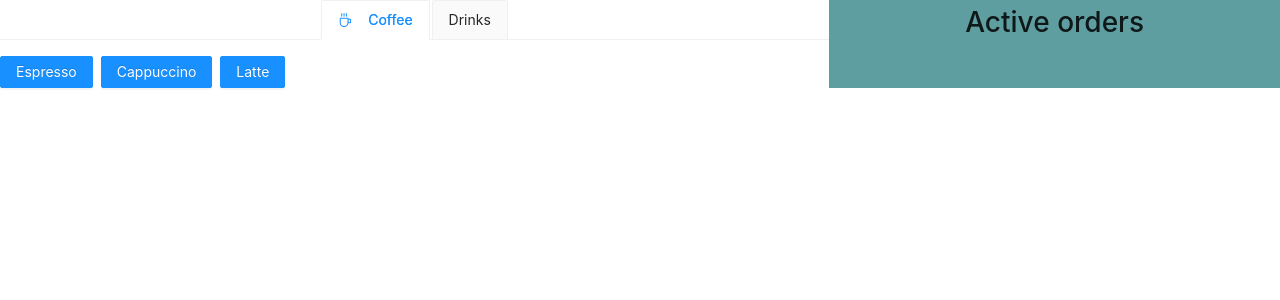
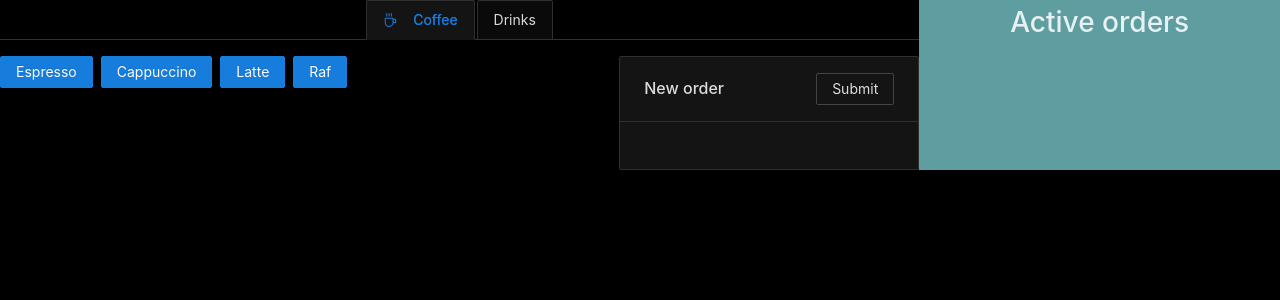
Before and after one commit to MarkTiukov/CoffeeApp, a React (Create React App) app in the folder coffee-app/: page / in a window 1280 px wide. Shown: the top 300 px of the page. Built offline with nearby package versions, Linux system fonts and the light colour scheme.

Commit message:
redux begin

```diff
--- a/coffee-app/package.json
+++ b/coffee-app/package.json
@@ -4,12 +4,14 @@
   "private": true,
   "dependencies": {
     "@ant-design/icons": "^4.7.0",
+    "@reduxjs/toolkit": "^1.6.2",
     "@testing-library/jest-dom": "^5.14.1",
     "@testing-library/react": "^11.2.7",
     "@testing-library/user-event": "^12.8.3",
     "antd": "^4.17.2",
     "react": "^17.0.2",
     "react-dom": "^17.0.2",
+    "react-redux": "^7.2.6",
     "react-scripts": "4.0.3",
     "web-vitals": "^1.1.2"
   },
--- a/coffee-app/src/app/App.js
+++ b/coffee-app/src/app/App.js
@@ -1,4 +1,5 @@
 import Cashier from "../components/cashier";
+
 
 function App() {
   return (
--- /dev/null
+++ b/coffee-app/src/app/store.js
@@ -0,0 +1,8 @@
+import { configureStore } from '@reduxjs/toolkit';
+import newOrderSlice from '../slices/new_order_slice'
+
+export default configureStore({
+    reducer: {
+        new_order: newOrderSlice,
+    },
+})
--- a/coffee-app/src/components/menu_item/menu_item.js
+++ b/coffee-app/src/components/menu_item/menu_item.js
@@ -1,4 +1,4 @@
-import { Button } from "antd";
+import { Button, Popover } from "antd";
 import React from "react";
 
 import './menu_item.css';
@@ -7,14 +7,22 @@ export default class MenuItem extends React.Component {
 
     constructor(props) {
         super(props);
-        this.state = { item_name: props.item_name };
+        const { name, price } = props.item;
+        this.state = { item_name: name, item_price: price };
     }
 
     render() {
+        const content = (
+            <div>
+                <b>Цена</b>: {this.state.item_price}
+            </div>
+        )
         return (
-            <Button type="primary">
-                {this.state.item_name}
-            </Button>
+            <Popover content={content} title={this.state.item_name}>
+                <Button type="primary">
+                    {this.state.item_name}
+                </Button>
+            </Popover>
         )
     }
 }
--- a/coffee-app/src/components/menu_selector/menu_selector.js
+++ b/coffee-app/src/components/menu_selector/menu_selector.js
@@ -5,8 +5,17 @@ import MenuItem from "../menu_item/menu_item";
 import './menu_selector.css';
 
 const global_menu = {
-    "Coffee": ["Espresso", "Cappuccino", "Latte"],
-    "Drinks": ["Black tea", "Green tea"],
+    "Coffee": [
+        { name: "Espresso", price: 50 },
+        { name: "Cappuccino", price: 100 },
+        { name: "Latte", price: 100 },
+        { name: "Raf", price: 120 },
+    ],
+    "Drinks": [
+        { name: "Black tea", price: 50 },
+        { name: "Green tea", price: 90 },
+        { name: "Yellow tea", price: 150 },
+    ],
 }
 
 export default class MenuSelector extends React.Component {
@@ -22,7 +31,7 @@ export default class MenuSelector extends React.Component {
             <Space>
                 {menu.map((value, index) => {
                     return (
-                        <MenuItem item_name={value} />
+                        <MenuItem item={value} />
                     )
                 })}
             </Space>
--- /dev/null
+++ b/coffee-app/src/components/new_order/index.js
@@ -0,0 +1,3 @@
+import NewOrder from "./new_order";
+
+export default NewOrder;
--- /dev/null
+++ b/coffee-app/src/components/new_order/new_order.css
@@ -0,0 +1,3 @@
+.new-order{
+    background-color: blueviolet;
+}
--- /dev/null
+++ b/coffee-app/src/components/new_order/new_order.js
@@ -0,0 +1,20 @@
+import React from "react";
+import { Card, Button } from "antd";
+import { useSelector } from 'react-redux';
+
+import './new_order.css';
+
+function NewOrder() {
+    const items = useSelector((state) => state.new_order.items);
+    return (
+        <Card title="New order" extra={<Button>Submit</Button>}>
+            {items.map((value, index) => {
+                return (
+                    <p>{value}</p>
+                )
+            })}
+        </Card>
+    )
+}
+
+export default NewOrder;
--- a/coffee-app/src/components/order_creator/order_creator.js
+++ b/coffee-app/src/components/order_creator/order_creator.js
@@ -1,10 +1,10 @@
 import React from "react";
-import { Tabs } from "antd";
-import Icon from '@ant-design/icons';
+import { Col, Row, Tabs } from "antd";
 import { CoffeeOutlined } from '@ant-design/icons';
 
 import './order_creator.css';
 import MenuSelector from "../menu_selector/menu_selector";
+import NewOrder from "../new_order";
 
 const { TabPane } = Tabs;
 
@@ -22,11 +22,19 @@ export default class OrderCreator extends React.Component {
                     return (
                         <TabPane tab={<span>{section_icons[value]} {value}</span>} key={index + 1}>
                             {/* {section_entries[value]} */}
-                            <MenuSelector menu_name={value} />
+                            <Row>
+                                <Col flex="auto">
+                                    <MenuSelector menu_name={value} />
+                                </Col>
+                                <Col flex="300px">
+                                    <NewOrder />
+                                </Col>
+                            </Row>
                         </TabPane>
                     )
-                })}
-            </Tabs>
+                })
+                }
+            </Tabs >
         );
     }
 
--- a/coffee-app/src/index.js
+++ b/coffee-app/src/index.js
@@ -1,9 +1,14 @@
 import React from 'react';
 import ReactDOM from 'react-dom';
 import App from './app/App'
-import "antd/dist/antd.css";
+import store from './app/store'
+import { Provider } from 'react-redux'
+
+import "antd/dist/antd.dark.css";
 
 ReactDOM.render(
-  <App />,
+  <Provider store={store}>
+    <App />
+  </Provider>,
   document.getElementById('root')
 );
--- /dev/null
+++ b/coffee-app/src/slices/new_order_slice.js
@@ -0,0 +1,19 @@
+import { createSlice } from '@reduxjs/toolkit'
+
+export const newOrderSlice = createSlice({
+    name: 'new order',
+    initialState: {
+        title: "new_order",
+        items: [],
+    },
+    reducers: {
+        addItem: (state, item) => {
+            state.items.push(item);
+        },
+    }
+});
+
+// Action creators are generated for each case reducer function
+export const { addItem } = newOrderSlice.actions;
+
+export default newOrderSlice.reducer;
```
Also changed, not shown: 1 other file (tests, documents, lock files or other folders).
